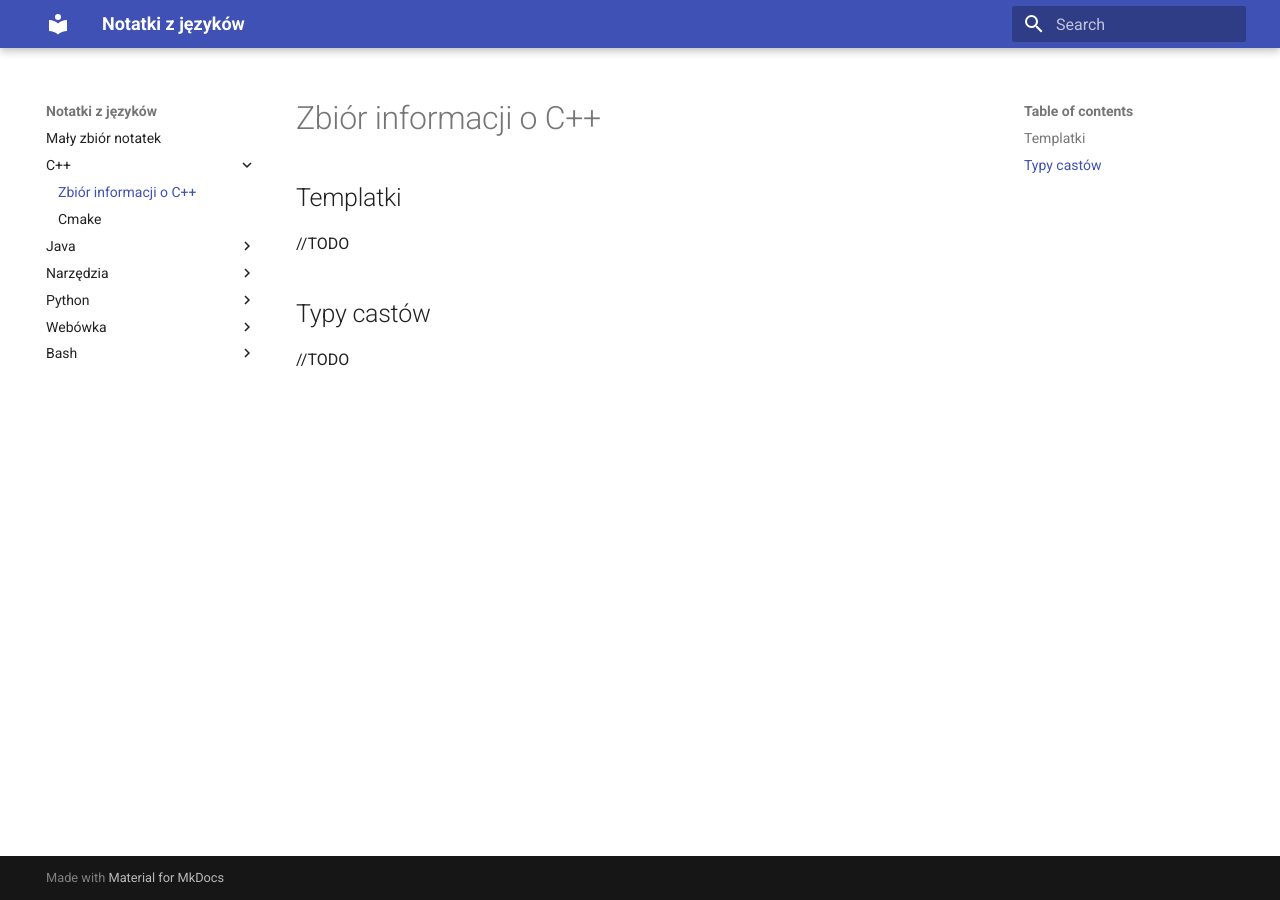
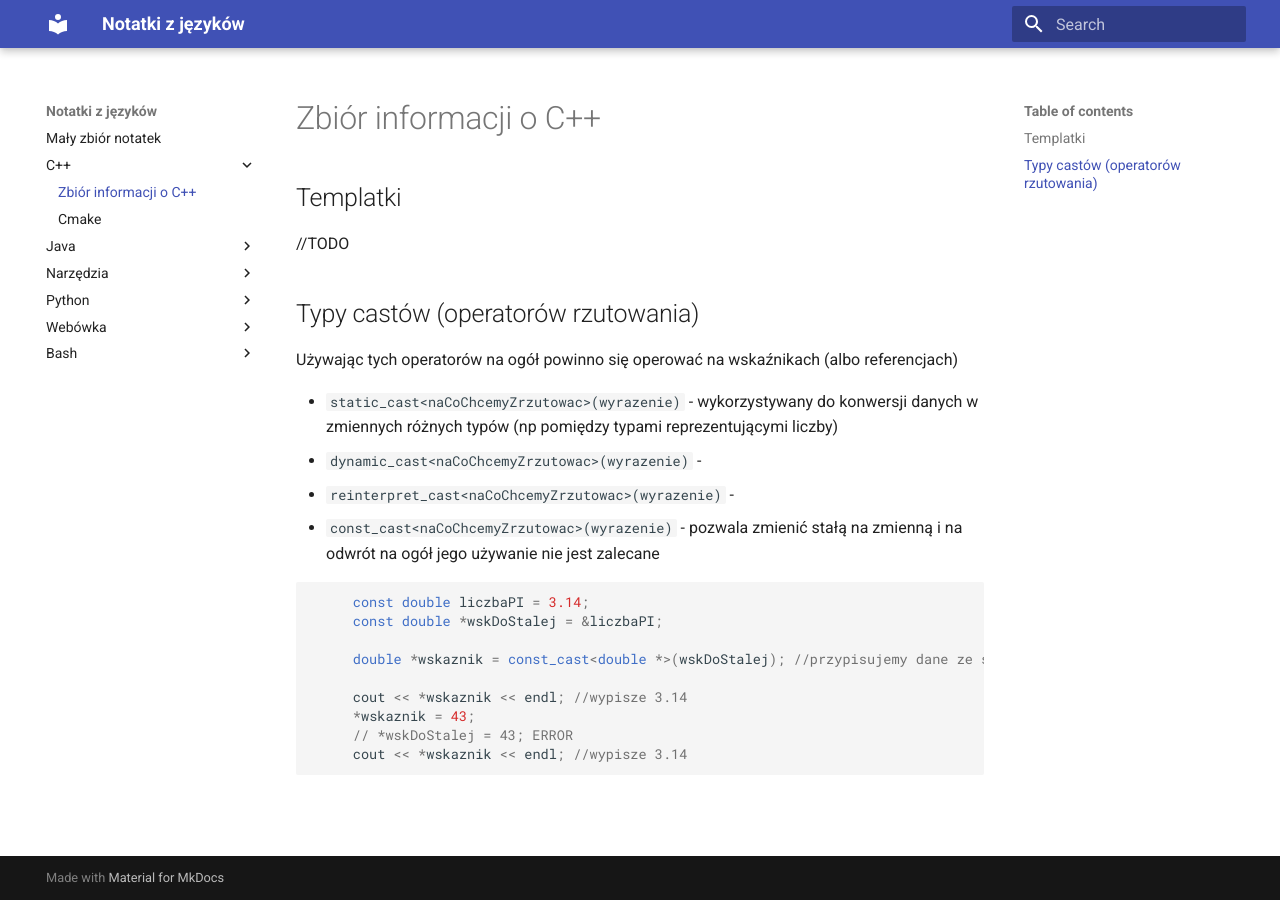
Before and after one commit to pktiuk/notatki_z_jezykow, an MkDocs documentation site: the page built from docs/C++/1_cpp.md, in a window 1280 px wide. Built offline with MkDocs 1.6.1 and Material for MkDocs 9.7.7, drawn with Linux system fonts in a browser that asks for light colours.

Commit message:
Podstawy castów

````diff
--- a/docs/C++/1_cpp.md
+++ b/docs/C++/1_cpp.md
@@ -5,6 +5,23 @@
 
 //TODO
 
-## Typy castów
+## Typy castów (operatorów rzutowania)
 
-//TODO
+Używając tych operatorów na ogół powinno się operować na wskaźnikach (albo referencjach)
+
+- `static_cast<naCoChcemyZrzutowac>(wyrazenie)` - wykorzystywany do konwersji danych w zmiennych różnych typów (np pomiędzy typami reprezentującymi liczby)
+- `dynamic_cast<naCoChcemyZrzutowac>(wyrazenie)` -
+- `reinterpret_cast<naCoChcemyZrzutowac>(wyrazenie)` -
+- `const_cast<naCoChcemyZrzutowac>(wyrazenie)` - pozwala zmienić stałą na zmienną i na odwrót na ogół jego używanie nie jest zalecane
+
+```cpp
+     const double liczbaPI = 3.14;
+     const double *wskDoStalej = &liczbaPI;
+
+     double *wskaznik = const_cast<double *>(wskDoStalej); //przypisujemy dane ze stałej do zwykłego wskaźnika
+
+     cout << *wskaznik << endl; //wypisze 3.14
+     *wskaznik = 43;
+     // *wskDoStalej = 43; ERROR
+     cout << *wskaznik << endl; //wypisze 3.14
+```
````
